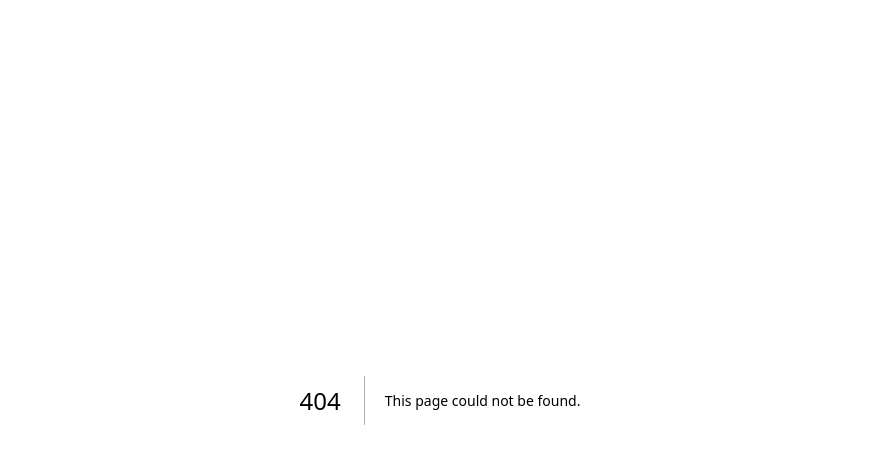
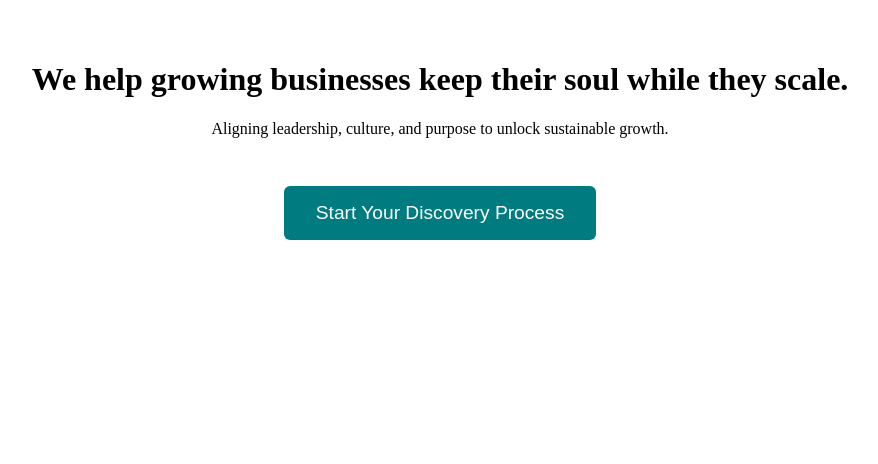
Before and after one commit to jmpuccini/corevolve-site-fixed, a Next.js app: page / in a window 1280 px wide. Before the commit this address had no page. Shown: the top 464 px of the page, without its empty margins (200-1078 px from the left). Built offline with nearby package versions, Linux system fonts and the light colour scheme.

Commit message:
Add homepage CTA linking to survey

```diff
--- /dev/null
+++ b/pages/index.js
@@ -0,0 +1,27 @@
+import Link from 'next/link';
+
+export default function Home() {
+  return (
+    <main style={{ padding: "2rem", textAlign: "center" }}>
+      <h1>We help growing businesses keep their soul while they scale.</h1>
+      <p>Aligning leadership, culture, and purpose to unlock sustainable growth.</p>
+
+      <Link href="/survey">
+        <button
+          style={{
+            marginTop: "2rem",
+            padding: "1rem 2rem",
+            fontSize: "1.2rem",
+            backgroundColor: "#007b7f",
+            color: "white",
+            border: "none",
+            borderRadius: "6px",
+            cursor: "pointer"
+          }}
+        >
+          Start Your Discovery Process
+        </button>
+      </Link>
+    </main>
+  );
+}
```
